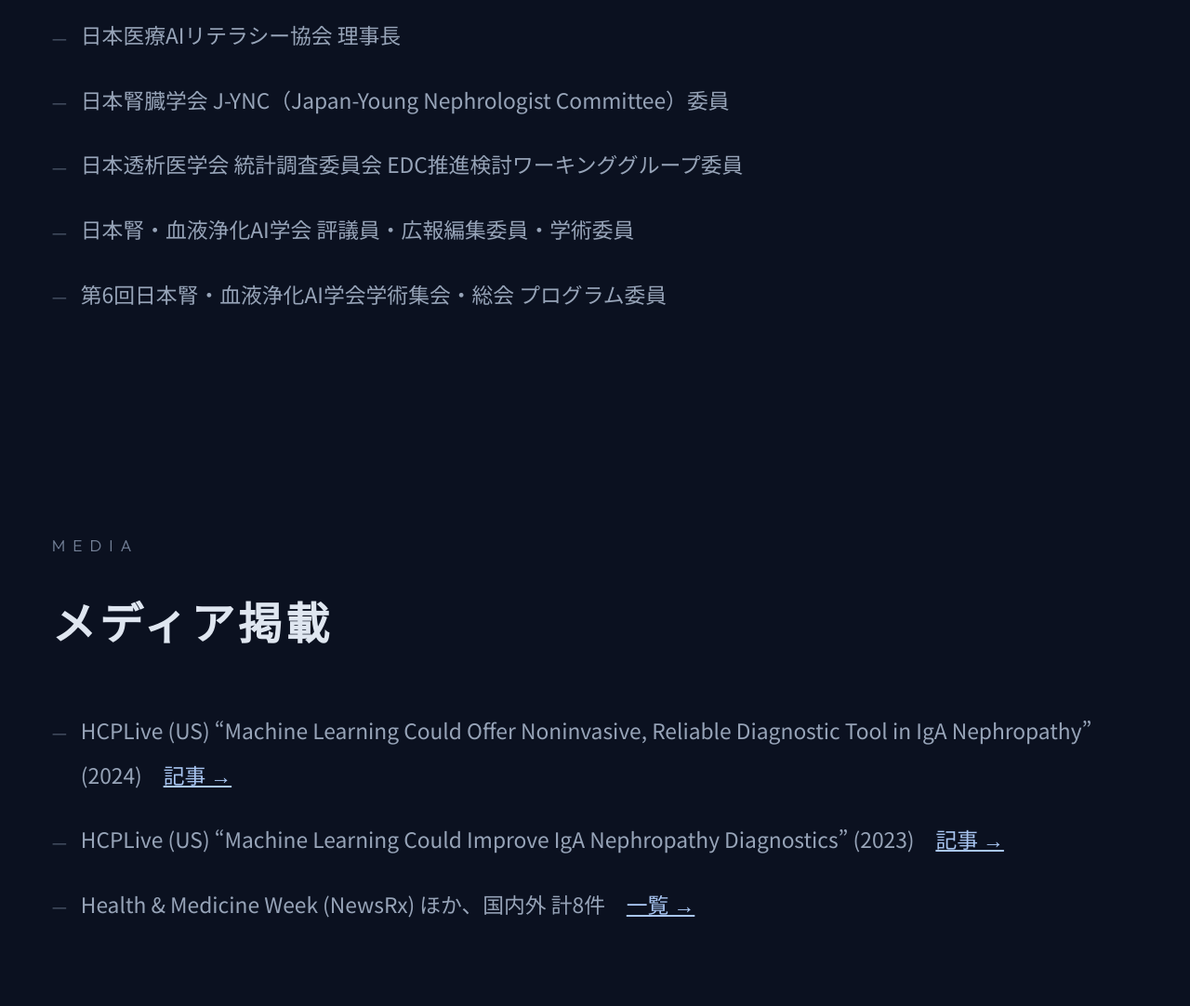
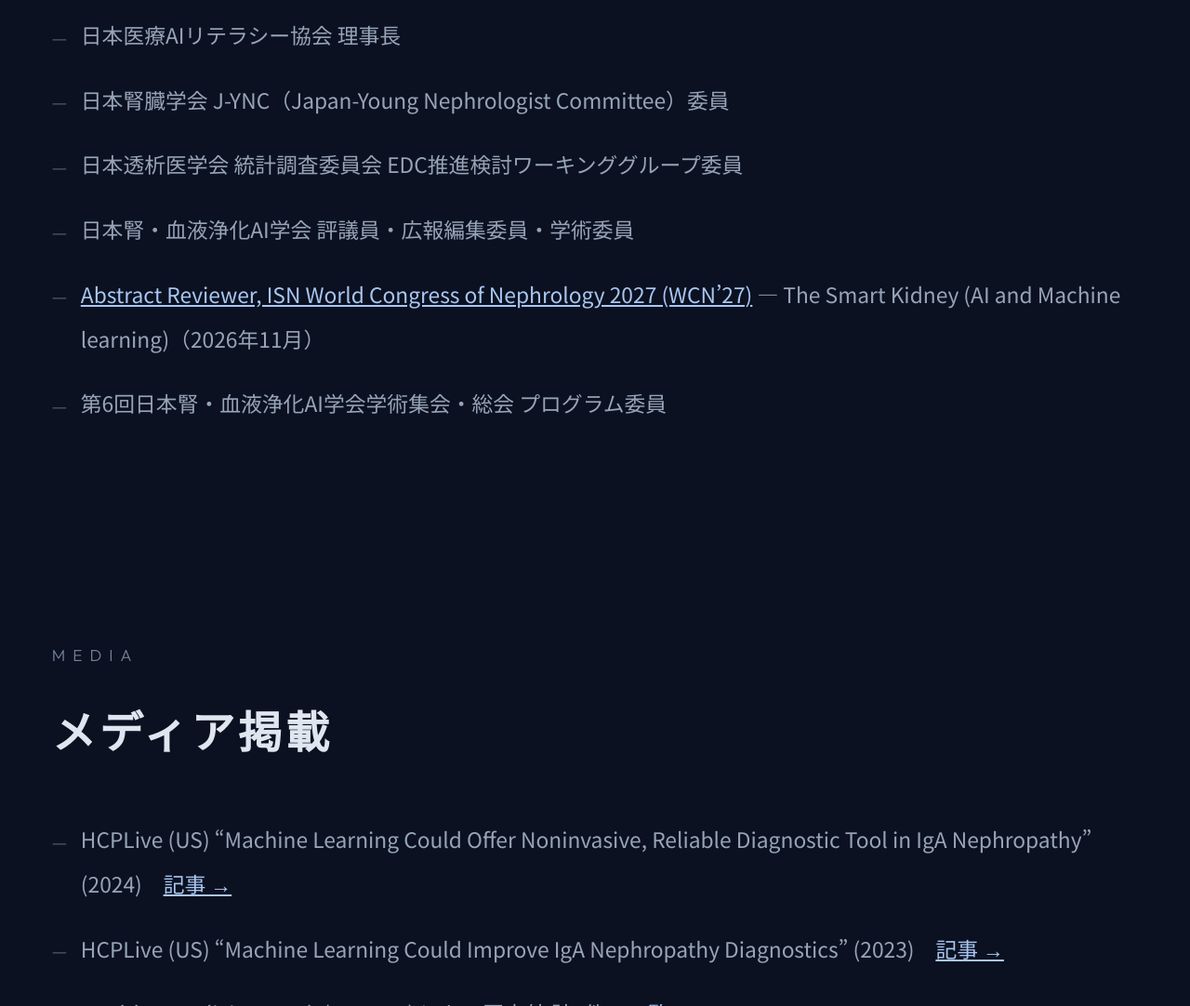
Before and after one commit to Ryunosuke1219/ryunosuke-noda.com, a plain HTML site: page works.html in a window 1280 px wide. Shown: the part 6144-7226 px from the top of the page at 93% size. Drawn offline with Linux system fonts and the light colour scheme.

Commit message:
Add WCN 2027 abstract reviewer service

```diff
--- a/works.html
+++ b/works.html
@@ -126,6 +126,7 @@
         <li>日本腎臓学会 J-YNC（Japan-Young Nephrologist Committee）委員</li>
         <li>日本透析医学会 統計調査委員会 EDC推進検討ワーキンググループ委員</li>
         <li>日本腎・血液浄化AI学会 評議員・広報編集委員・学術委員</li>
+        <li><a href="https://www.theisn.org/wcn/abstracts/#abstract-categories-and-topics">Abstract Reviewer, ISN World Congress of Nephrology 2027 (WCN’27)</a> — The Smart Kidney (AI and Machine learning)（2026年11月）</li>
         <li>第6回日本腎・血液浄化AI学会学術集会・総会 プログラム委員</li>
       </ul>
     </section>
```
Also changed, not shown: en-works.html (+1 -0 lines), llms-full.txt, 2 other files.
